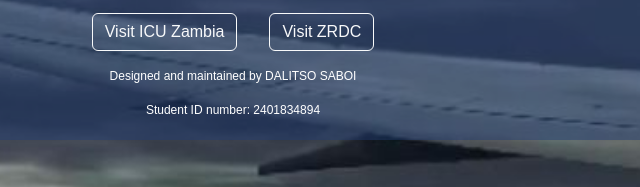
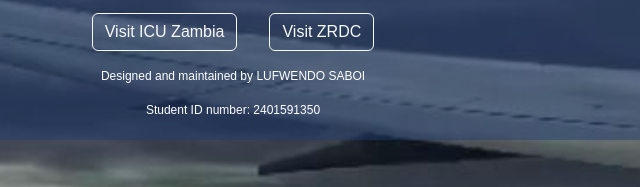
Before and after one commit to Dalitso101/Dalitso-s-weather-app, a plain HTML site: page index.html in a window 1280 px wide. Shown: the part 660-847 px from the top of the page, 407-1047 px from the left. Drawn offline with nearby package versions, Linux system fonts and the light colour scheme.

Commit message:
changes made

```diff
--- a/index.html
+++ b/index.html
@@ -86,8 +86,8 @@
             <a href="http://www.icuzambia.net" target="_blank" class="btn btn-outline-light">Visit ICU Zambia</a>
             <a href="https://www.zrdc.org" target="_blank" class="btn btn-outline-light">Visit ZRDC</a>
         </div>
-        <p class="mt-3">Designed and maintained by DALITSO SABOI</p>
-        <p>Student ID number: 2401834894</p>
+        <p class="mt-3">Designed and maintained by LUFWENDO SABOI</p>
+        <p>Student ID number: 2401591350</p>
     </footer>
 
     <!-- Bootstrap JS -->
```
